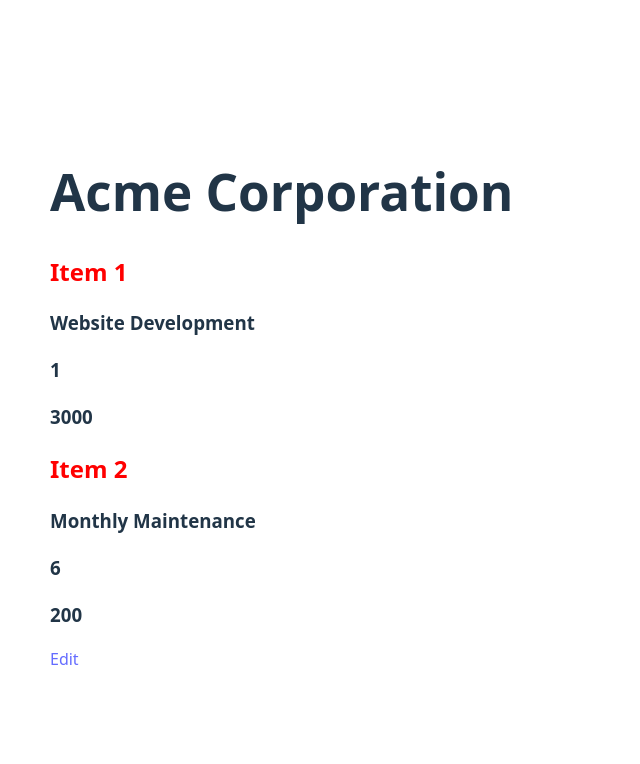
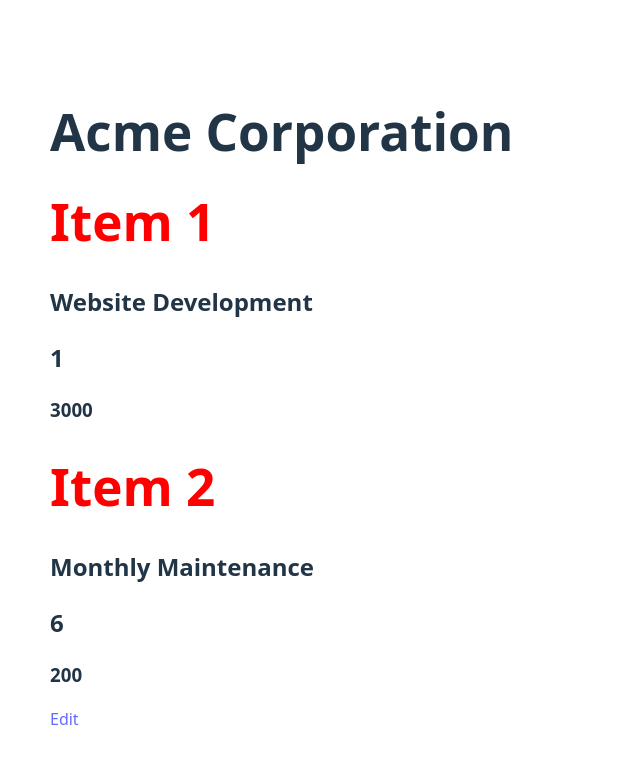
Before and after one commit to Tailung1/INVOICE-APP, a React (Vite) app: page /invoices/1 in a window 1280 px wide. Shown: the top 764 px of the page, without its empty margins (0-640 px from the left). Built offline with nearby package versions, Linux system fonts and the light colour scheme.

Commit message:
change elemtns

```diff
--- a/src/pages/Invoice.tsx
+++ b/src/pages/Invoice.tsx
@@ -9,9 +9,9 @@
       <h1>{invoice?.client}</h1>
       {invoice?.items.map((item: IItem, index: number) => (
         <div key={item.description}>
-          <h2 style={{ color: "red" }}>Item {index + 1} </h2>
-          <h3>{item.description}</h3>
-          <h3>{item.quantity}</h3>
+          <h1 style={{ color: "red" }}>Item {index + 1} </h1>
+          <h2>{item.description}</h2>
+          <h2>{item.quantity}</h2>
           <h3>{item.price}</h3>
         </div>
       ))}
```
